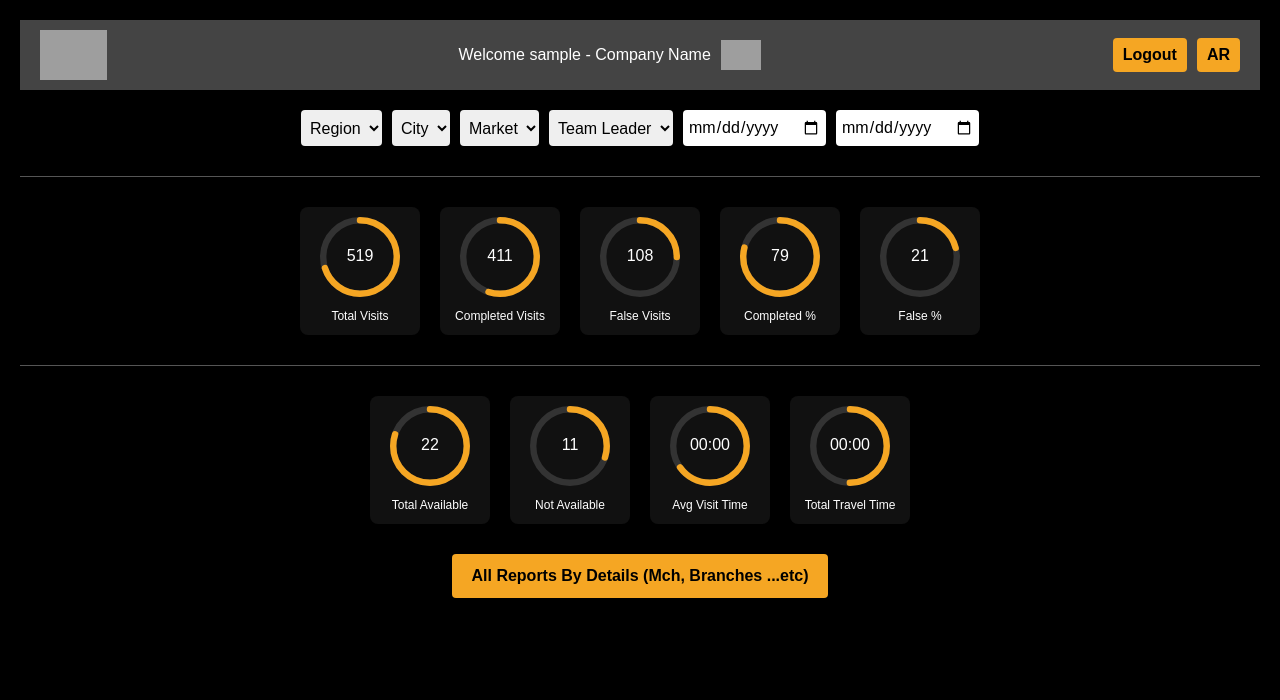
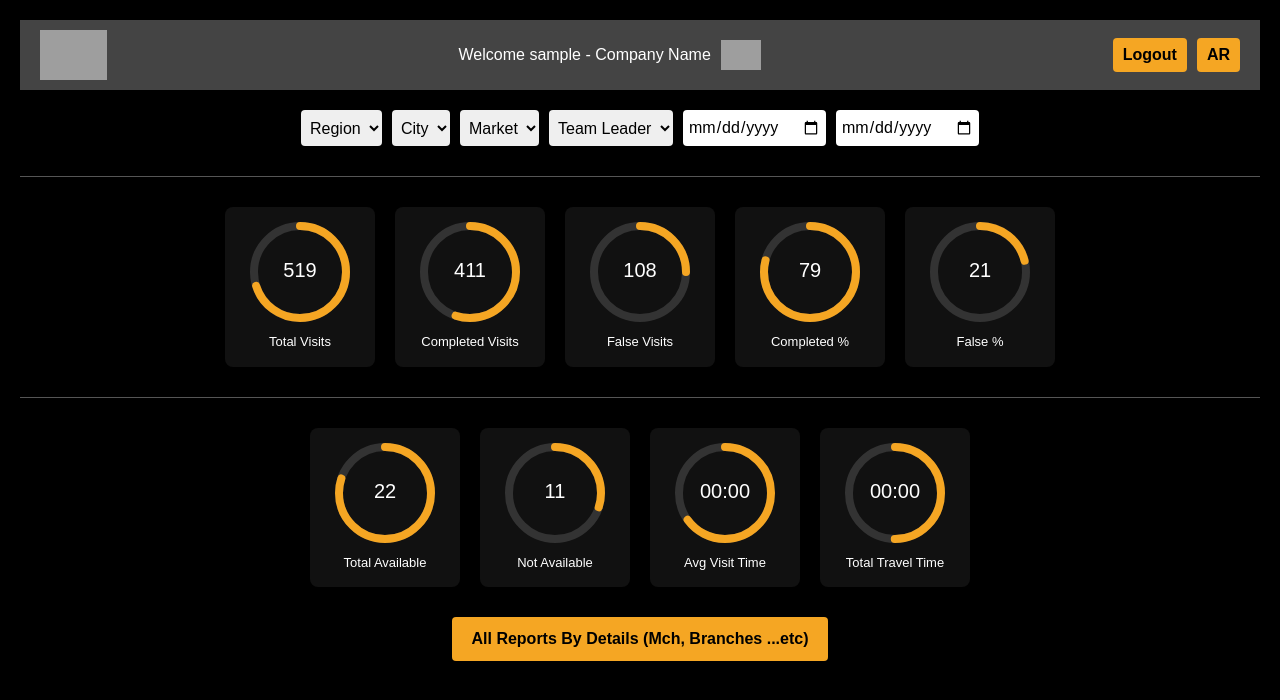
Before and after one commit to Osama-M-Gad/tactic-dashboard, a Next.js app: page /main in a window 1280 px wide. Shown: the top 700 px of the page. Built offline with nearby package versions, Linux system fonts and the light colour scheme; sample sign-in values are in the browser's storage; grey boxes are pictures that could not be loaded.

Commit message:
feat: finalize main page design and logic

```diff
--- a/src/app/main/page.tsx
+++ b/src/app/main/page.tsx
@@ -42,6 +42,19 @@ export default function MainPage() {
     return <p style={{ padding: "2rem" }}>Loading...</p>;
   }
 
+  // ترجمة العناوين
+  const labels = {
+    "Total Visits": isArabic ? "إجمالي الزيارات" : "Total Visits",
+    "Completed Visits": isArabic ? "الزيارات المكتملة" : "Completed Visits",
+    "False Visits": isArabic ? "زيارات وهمية" : "False Visits",
+    "Completed %": isArabic ? "نسبة الإكمال" : "Completed %",
+    "False %": isArabic ? "نسبة الوهمية" : "False %",
+    "Total Available": isArabic ? "إجمالي المتاح" : "Total Available",
+    "Not Available": isArabic ? "غير متاح" : "Not Available",
+    "Avg Visit Time": isArabic ? "متوسط وقت الزيارة" : "Avg Visit Time",
+    "Total Travel Time": isArabic ? "إجمالي وقت التنقل" : "Total Travel Time",
+  };
+
   const stats = [
     { value: 519, label: "Total Visits", percentage: 70 },
     { value: 411, label: "Completed Visits", percentage: 55 },
@@ -82,7 +95,6 @@ export default function MainPage() {
             style={{ height: "30px" }}
           />
         </div>
-
 
         <div style={{ display: "flex", alignItems: "center", gap: "10px" }}>
           <button
@@ -146,14 +158,14 @@ export default function MainPage() {
           <div
             key={index}
             style={{
-              width: "120px",
+              width: "150px",
               textAlign: "center",
               backgroundColor: "#111",
               borderRadius: "8px",
-              padding: "10px",
+              padding: "15px",
             }}
           >
-            <div style={{ width: 80, height: 80, margin: "0 auto" }}>
+            <div style={{ width: 100, height: 100, margin: "0 auto" }}>
               <CircularProgressbar
                 value={typeof stat.percentage === "number" ? stat.percentage : 0}
                 text={`${stat.value}`}
@@ -164,7 +176,8 @@ export default function MainPage() {
                 })}
               />
             </div>
-            <p style={{ marginTop: "10px", fontSize: "12px" }}>{stat.label}</p>
+            <p style={{ marginTop: "10px", fontSize: "13px" }}>{labels[stat.label as keyof typeof labels]}
+          </p>
           </div>
         ))}
       </div>
@@ -178,14 +191,14 @@ export default function MainPage() {
           <div
             key={index}
             style={{
-              width: "120px",
+              width: "150px",
               textAlign: "center",
               backgroundColor: "#111",
               borderRadius: "8px",
-              padding: "10px",
+              padding: "15px",
             }}
           >
-            <div style={{ width: 80, height: 80, margin: "0 auto" }}>
+            <div style={{ width: 100, height: 100, margin: "0 auto" }}>
               <CircularProgressbar
                 value={typeof stat.percentage === "number" ? stat.percentage : 0}
                 text={`${stat.value}`}
@@ -196,7 +209,8 @@ export default function MainPage() {
                 })}
               />
             </div>
-            <p style={{ marginTop: "10px", fontSize: "12px" }}>{stat.label}</p>
+            <p style={{ marginTop: "10px", fontSize: "13px" }}>{labels[stat.label as keyof typeof labels]}
+          </p>
           </div>
         ))}
       </div>
```
Lines whose indentation alone changed are shown as unchanged.
